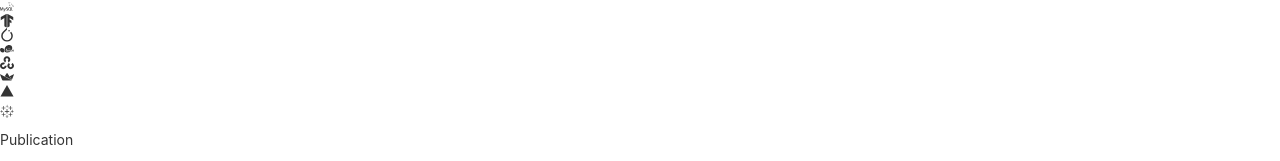
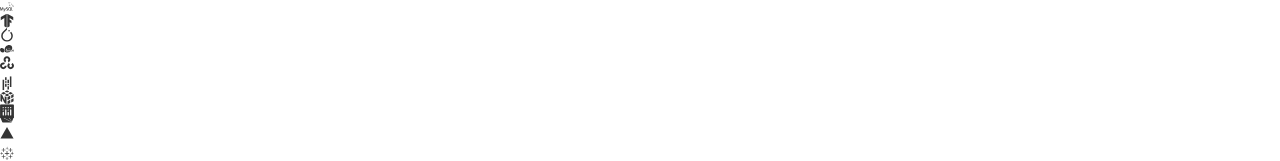
Before and after one commit to JaySinghvi/personal-website, a React (Vite) app: page / in a window 1280 px wide. Shown: the part 643-804 px from the top of the page. Built offline with nearby package versions, Linux system fonts and the light colour scheme.

Commit message:
Update Technologies.jsx

```diff
--- a/src/components/Technologies.jsx
+++ b/src/components/Technologies.jsx
@@ -11,6 +11,9 @@ import { SiPytorch } from "react-icons/si";
 import { SiScikitlearn } from "react-icons/si";
 import { SiStreamlit } from "react-icons/si";
 import { IoLogoVercel } from "react-icons/io5";
+import { SiPandas } from "react-icons/si";
+import { SiNumpy } from "react-icons/si";
+import { SiPlotly } from "react-icons/si";
 
 
 const iconVariants = (duration) => ({
@@ -52,6 +55,15 @@ const Technologies = () => {
             <motion.div variants={iconVariants(2.5)} initial="initial" animate="animate" className='rounded-2xl border-4 border-neutral-800 p-4'>
                 <SiOpencv className='text-7xl text-red-400' />
             </motion.div>
+            <motion.div variants={iconVariants(4)} initial="initial" animate="animate" className='rounded-2xl border-4 border-neutral-800 p-4'>
+                <SiPandas className='text-7xl text-gray-400' />
+            </motion.div>
+            <motion.div variants={iconVariants(4)} initial="initial" animate="animate" className='rounded-2xl border-4 border-neutral-800 p-4'>
+                <SiNumpy className='text-7xl text-gray-400' />
+            </motion.div>
+            <motion.div variants={iconVariants(4)} initial="initial" animate="animate" className='rounded-2xl border-4 border-neutral-800 p-4'>
+                <SiPlotly className='text-7xl text-gray-400' />
+            </motion.div>
              <motion.div variants={iconVariants(2.5)} initial="initial" animate="animate" className='rounded-2xl border-4 border-neutral-800 p-4'>
                 <SiStreamlit className='text-7xl text-red-400' />
             </motion.div>
```
